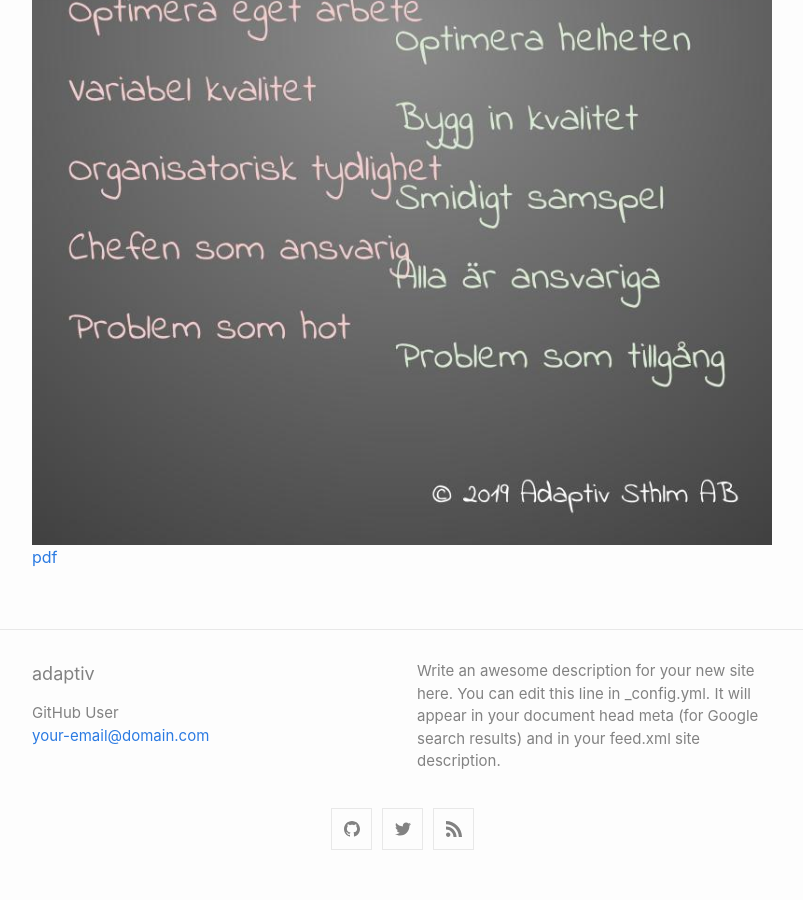
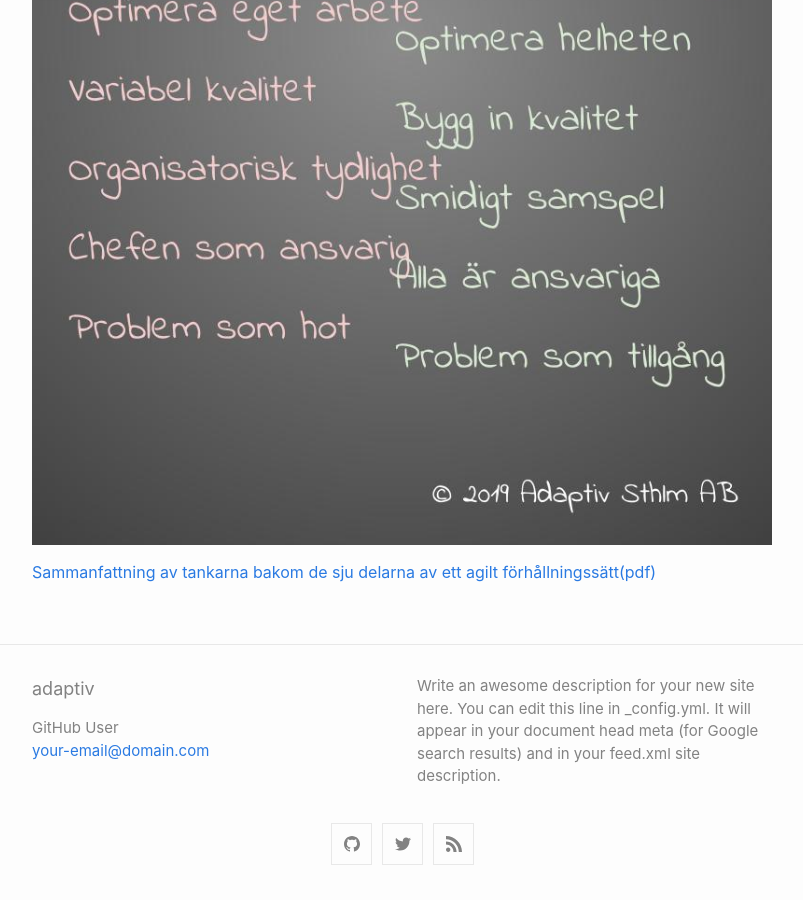
Before and after one commit to adaptiv/adaptiv.github.io--old, a Jekyll site: the page built from material.md, in a window 1280 px wide and 900 px high, scrolled down 775 px. Shown: the whole window, without its empty margins (238-1041 px from the left). Built offline with Jekyll 4.4.1, drawn with Linux system fonts in a browser that asks for light colours; our own code applies the rules of GitHub Pages for plain Markdown files.

Commit message:
Update material.md

```diff
--- a/material.md
+++ b/material.md
@@ -3,7 +3,9 @@ title: Material
 ---
 
 ## Agilt förhållningssätt
+
 Agilt förhållningssätt var en serie inlägg som publicerades via [Adaptivs hemsida på LinkedIn](https://www.linkedin.com/company/adaptiv-sthlm-ab/) under hösten 2019. Här finns materialet i en samlad form.
 
 ![poster](/assets/agiltfhs-poster.jpeg "Översiktsposter av de sju delarna av ett agilt förhållningssätt")
-[pdf](/assets/agiltfhs-full.pdf "Artikel som sammanfattar och förklarar tankarna bakom de sju delarna av ett agilt förhållningssätt")
+
+[Sammanfattning av tankarna bakom de sju delarna av ett agilt förhållningssätt(pdf)](/assets/agiltfhs-full.pdf)
```
